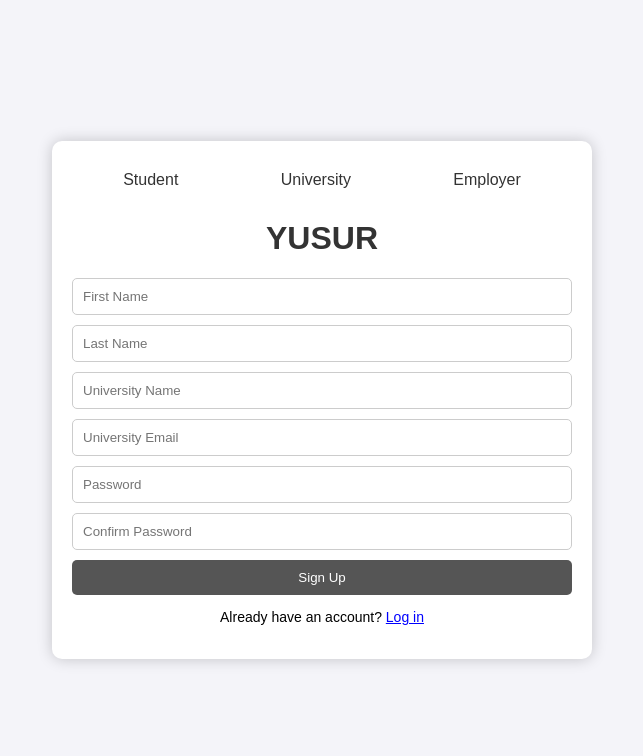
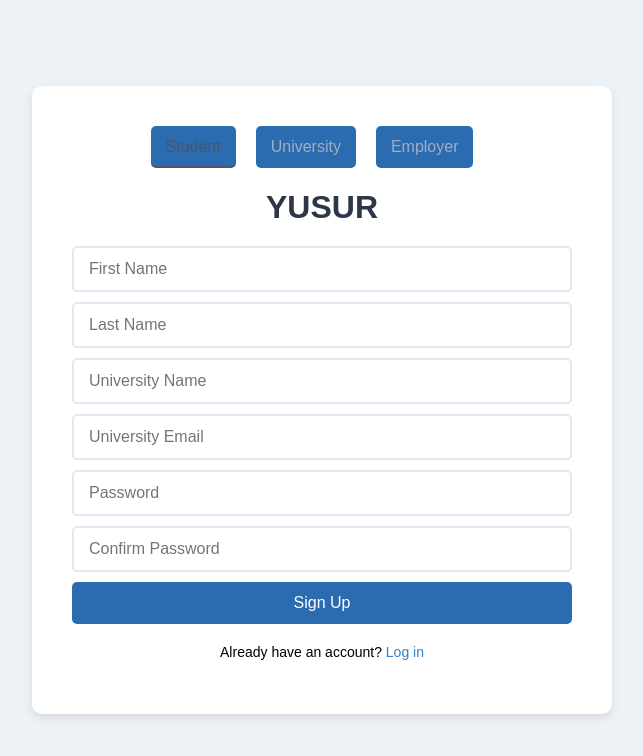
Before and after one commit to reaenm/YUSUR, a plain HTML site: page index.html in a window 1280 px wide. Shown: the whole page, without its empty margins (318-961 px from the left). Drawn offline with Linux system fonts and the light colour scheme.

Commit message:
Updated HTML and CSS for YUSUR project

```diff
--- a/index.html
+++ b/index.html
@@ -3,13 +3,13 @@
 <head>
     <meta charset="UTF-8">
     <meta name="viewport" content="width=device-width, initial-scale=1.0">
-    <title>Signup Form</title>
-    <link rel="stylesheet" href="style.css"> <!-- Link to external CSS file -->
+    <title>YUSUR Registration</title>
+    <link rel="stylesheet" href="style.css">
 </head>
 <body>
     <div class="signup-container">
         <div class="tabs">
-            <button class="tab">Student</button>
+            <button class="tab active">Student</button>
             <button class="tab">University</button>
             <button class="tab">Employer</button>
         </div>
--- a/style.css
+++ b/style.css
@@ -1,6 +1,6 @@
 body {
-    font-family: Arial, sans-serif;
-    background-color: #f4f4f9;
+    font-family: 'Arial', sans-serif; /* Assuming Arial, adjust as needed */
+    background-color: #EDF2F7; /* Light grey background */
     display: flex;
     justify-content: center;
     align-items: center;
@@ -9,31 +9,38 @@ body {
 }
 
 .signup-container {
-    background-color: white;
-    border-radius: 10px;
-    box-shadow: 0 0 15px rgba(0,0,0,0.2);
-    padding: 20px;
-    width: 500px;
+    background-color: #FFFFFF; /* White background */
+    border-radius: 10px; /* Rounded corners */
+    box-shadow: 0 4px 8px rgba(0, 0, 0, 0.1); /* Subtle shadow */
+    padding: 40px;
+    width: 500px; /* Adjust width for your needs */
 }
 
 .tabs {
     display: flex;
-    justify-content: space-around;
+    justify-content: center; /* Center tabs */
     margin-bottom: 20px;
 }
 
 .tab {
-    background: none;
-    border: none;
-    outline: none;
+    font-size: 16px;
+    color: #A0AEC0; /* Grey color for text */
+    margin-right: 20px; /* Space between tabs */
+    padding-bottom: 10px;
     cursor: pointer;
-    font-size: 16px;
-    color: #333;
+    border-bottom: 2px solid transparent; /* Invisible border for spacing */
+    transition: color 0.3s, border-color 0.3s; /* Smooth transition for hover effects */
+}
+
+.tab:hover, .tab.active {
+    color: #4A5568; /* Darker grey on hover and for active tab */
+    border-bottom: 2px solid #4A5568; /* Underline effect for active/hover tab */
 }
 
 .form-container h1 {
     text-align: center;
-    color: #333;
+    color: #2D3748; /* Dark grey color for text */
+    margin-bottom: 20px;
 }
 
 form {
@@ -44,30 +51,35 @@ form {
 input[type="text"],
 input[type="email"],
 input[type="password"] {
-    padding: 10px;
-    margin-bottom: 10px;
-    border-radius: 5px;
-    border: 1px solid #ccc;
+    padding: 12px 15px; /* Adequate padding inside input fields */
+    margin-bottom: 10px; /* Space between input fields */
+    border: 2px solid #E2E8F0; /* Light grey border */
+    border-radius: 5px; /* Slightly rounded corners for input fields */
+    font-size: 16px; /* Comfortable font size for reading */
 }
 
 button {
-    background-color: #555;
+    background-color: #2B6CB0; /* Blue background */
     color: white;
-    padding: 10px;
+    padding: 12px 15px;
     border: none;
     border-radius: 5px;
     cursor: pointer;
+    font-size: 16px; /* Matching font size with inputs */
+    transition: background-color 0.3s; /* Smooth transition for hover effect */
 }
 
 button:hover {
-    background-color: #333;
+    background-color: #2C5282; /* Darker blue on hover */
 }
 
 p {
     text-align: center;
     font-size: 14px;
+    margin-top: 20px; /* Space above the login link */
 }
 
 a {
-    color: blue;
+    color: #3182CE; /* Link color */
+    text-decoration: none; /* No underline */
 }
```
Also changed, not shown: 1 other file.
